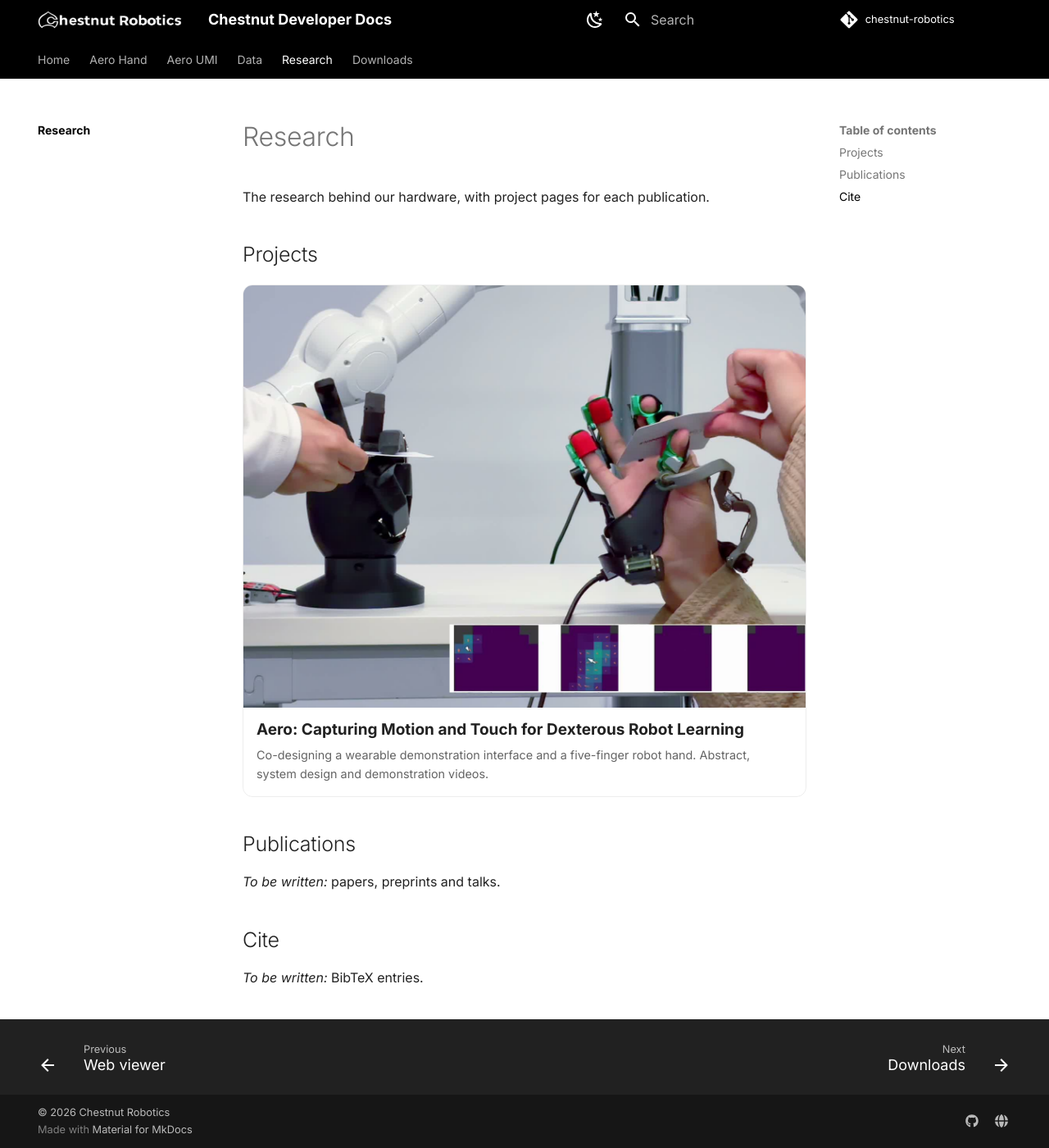
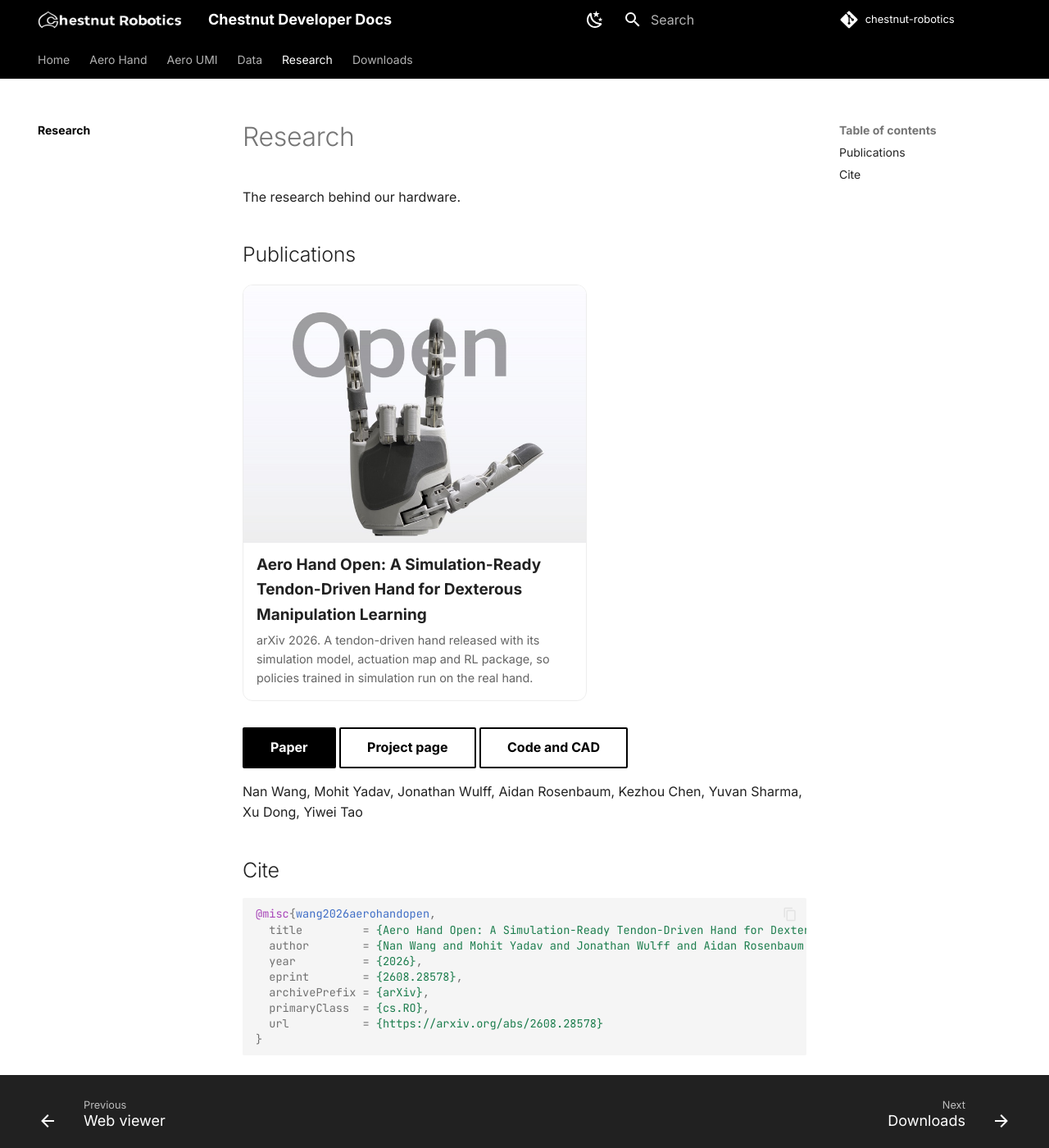
Before and after one commit to Chestnut-Robotics/docs, an MkDocs documentation site: the page built from docs/research/index.md, in a window 1280 px wide and 1400 px high. Shown: the whole window at 82% size. Built offline with MkDocs 1.6.1 and Material for MkDocs 9.7.7, drawn with Linux system fonts in a browser that asks for light colours.

Commit message:
Remove duplicated spec tables and feature the Aero Hand Open paper
- Aero Hand specifications: electrical table replaced by a one-line
  summary linking to Electrical and communication.
- Aero UMI specifications: tactile table replaced by a one-line summary
  linking to Tactile interface.
- Research: feature the Aero Hand Open paper (arXiv 2608.28578) with
  paper, project page and code links, authors and BibTeX. Home Research
  card points to the paper. Remove the unused research-aero.jpg.
- Dark mode: make outline and primary buttons readable.

Co-Authored-By: Claude Opus 5.5 <noreply@anthropic.com>

````diff
--- a/docs/research/index.md
+++ b/docs/research/index.md
@@ -1,17 +1,29 @@
 # Research
 
-The research behind our hardware, with project pages for each publication.
-
-## Projects
-
-<div class="cards">
-<a class="card" href="https://chestnut-robotics.github.io/aero-system/"><img src="../assets/research-aero.jpg" alt=""><div class="card-body"><strong>Aero: Capturing Motion and Touch for Dexterous Robot Learning</strong><span>Co-designing a wearable demonstration interface and a five-finger robot hand. Abstract, system design and demonstration videos.</span></div></a>
-</div>
+The research behind our hardware.
 
 ## Publications
 
-*To be written:* papers, preprints and talks.
+<div class="cards cards--single">
+<a class="card" href="https://arxiv.org/abs/2608.28578"><img src="../assets/research-aero-hand-open.jpg" alt=""><div class="card-body"><strong>Aero Hand Open: A Simulation-Ready Tendon-Driven Hand for Dexterous Manipulation Learning</strong><span>arXiv 2026. A tendon-driven hand released with its simulation model, actuation map and RL package, so policies trained in simulation run on the real hand.</span></div></a>
+</div>
+
+[Paper](https://arxiv.org/abs/2608.28578){ .md-button .md-button--primary }
+[Project page](https://chestnut-robotics.github.io/aero-hand-open/){ .md-button }
+[Code and CAD](https://github.com/Chestnut-Robotics/aero-hand-open){ .md-button }
+
+Nan Wang, Mohit Yadav, Jonathan Wulff, Aidan Rosenbaum, Kezhou Chen, Yuvan Sharma, Xu Dong, Yiwei Tao
 
 ## Cite
 
-*To be written:* BibTeX entries.
+```bibtex
+@misc{wang2026aerohandopen,
+  title         = {Aero Hand Open: A Simulation-Ready Tendon-Driven Hand for Dexterous Manipulation Learning},
+  author        = {Nan Wang and Mohit Yadav and Jonathan Wulff and Aidan Rosenbaum and Kezhou Chen and Yuvan Sharma and Xu Dong and Yiwei Tao},
+  year          = {2026},
+  eprint        = {2608.28578},
+  archivePrefix = {arXiv},
+  primaryClass  = {cs.RO},
+  url           = {https://arxiv.org/abs/2608.28578}
+}
+```
--- a/docs/stylesheets/extra.css
+++ b/docs/stylesheets/extra.css
@@ -27,3 +27,6 @@
 .cards .card--soon strong .soon-tag { display: inline-block; font-style: normal; font-size: .58rem; font-weight: 600; letter-spacing: .06em; text-transform: uppercase; padding: 1px 8px; border-radius: 99px; border: 1px solid currentColor; margin-left: 8px; vertical-align: middle; }
 
 .md-typeset .draft-tag { display: inline-block; font-size: .6rem; font-weight: 600; letter-spacing: .06em; text-transform: uppercase; padding: 2px 8px; border-radius: 99px; background: #f3e6dc; color: #602909; vertical-align: middle; margin-left: 6px; }
+.cards--single { grid-template-columns: minmax(0, 420px); }
+[data-md-color-scheme="slate"] .md-typeset .md-button { color: var(--md-accent-fg-color); border-color: var(--md-accent-fg-color); }
+[data-md-color-scheme="slate"] .md-typeset .md-button--primary { color: #111111; background-color: var(--md-accent-fg-color); }
````
Also changed, not shown: docs/aero-hand/specifications.md (+1 -8 lines), docs/aero-umi/specifications.md (+1 -9 lines), docs/index.md (+2 -2 lines), docs/assets/research-aero-hand-open.jpg (added), docs/assets/research-aero.jpg (deleted).
